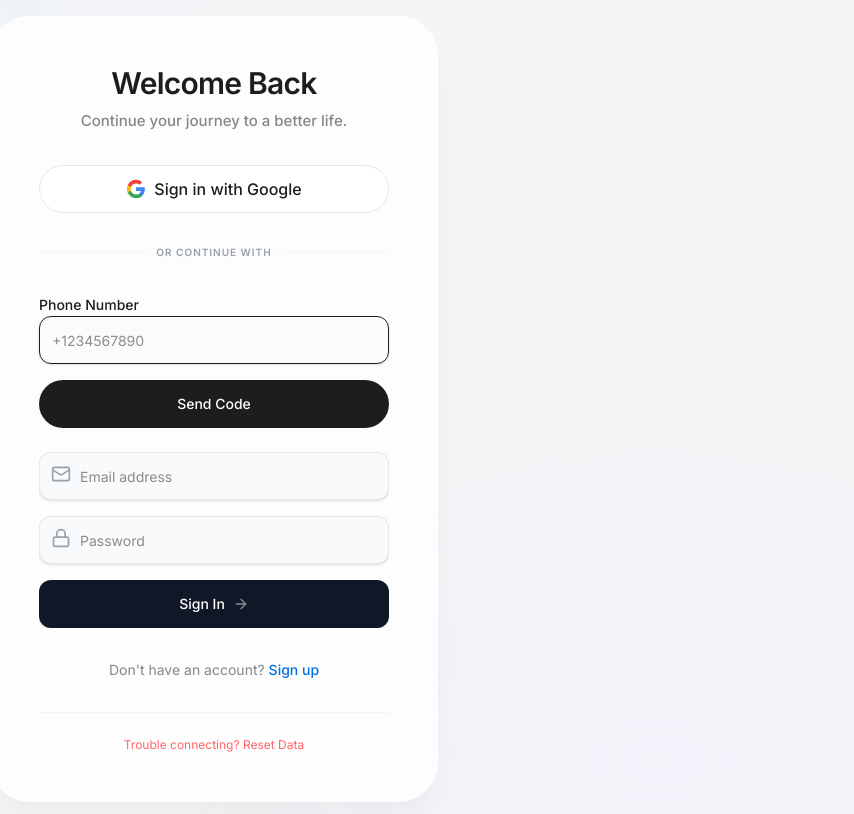
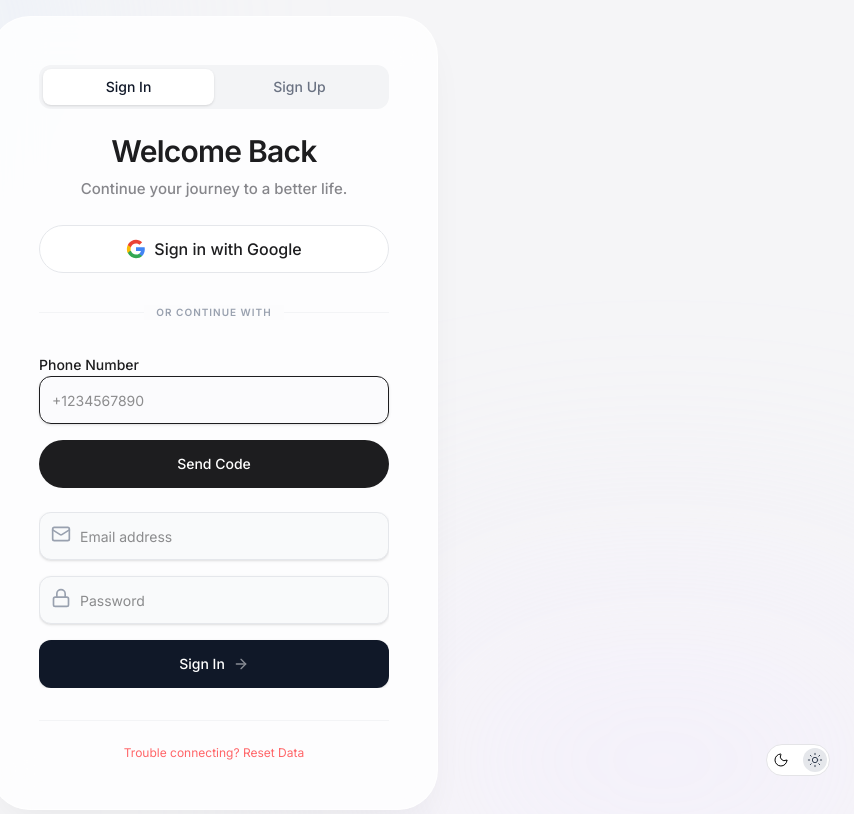
Before and after one commit to 3dmanila-source/lifetime, a Next.js app: page /login in a window 1280 px wide. Shown: the top 814 px of the page, without its empty margins (426-1280 px from the left). Built offline with nearby package versions, Linux system fonts and the light colour scheme.

Commit message:
Fix AI Coach Input & Layout (v1.4)

```diff
--- a/app/api/chat/route.ts
+++ b/app/api/chat/route.ts
@@ -2,7 +2,7 @@ import { google } from '@ai-sdk/google';
 import { streamText } from 'ai';
 import { createClient } from '@/lib/supabase/server';
 
-export const maxDuration = 30;
+export const maxDuration = 60;
 
 export async function POST(req: Request) {
     const { messages } = await req.json();
@@ -68,6 +68,12 @@ export async function POST(req: Request) {
     5. Always ground advice in the reality that time is finite.
   `;
 
+    // Explicitly check for API Key
+    if (!process.env.GOOGLE_GENERATIVE_AI_API_KEY) {
+        console.error("CRITICAL ERROR: GOOGLE_GENERATIVE_AI_API_KEY is missing from environment variables.");
+        return new Response("Configuration Error: API Key Missing. Please add GOOGLE_GENERATIVE_AI_API_KEY to Vercel Environment Variables.", { status: 500 });
+    }
+
     try {
         const result = streamText({
             model: google('gemini-1.5-flash'),
@@ -77,6 +83,6 @@ export async function POST(req: Request) {
         return result.toTextStreamResponse();
     } catch (error) {
         console.error("Gemini API Error:", error);
-        return new Response("I seem to be having trouble connecting to the ether. Please try again later.", { status: 500 });
+        return new Response(`AI Error: ${(error as any).message || 'Unknown error occurred'}`, { status: 500 });
     }
 }
--- a/app/dashboard/layout.tsx
+++ b/app/dashboard/layout.tsx
@@ -1,5 +1,4 @@
 import { Button } from "@/components/ui/button";
-import { Link } from "lucide-react"; // Wait, wrong import for Link
 import NextLink from "next/link";
 import {
     LayoutDashboard,
--- a/app/layout.tsx
+++ b/app/layout.tsx
@@ -2,6 +2,8 @@ import type { Metadata } from "next";
 import { Inter } from "next/font/google";
 import "./globals.css";
 import { cn } from "@/lib/utils";
+import { ThemeProvider } from "@/components/theme-provider";
+import { ThemeToggle } from "@/components/ui/theme-toggle";
 
 const inter = Inter({ subsets: ["latin"] });
 
@@ -31,10 +33,20 @@ export default function RootLayout({
   return (
     <html lang="en" suppressHydrationWarning>
       <body
-        className={cn(inter.className, "bg-[#F5F5F7] text-[#1D1D1F] antialiased")}
+        className={cn(inter.className, "bg-[#F5F5F7] dark:bg-black text-[#1D1D1F] dark:text-white antialiased transition-colors duration-300")}
         suppressHydrationWarning
       >
-        {children}
+        <ThemeProvider
+          attribute="class"
+          defaultTheme="system"
+          enableSystem
+          disableTransitionOnChange
+        >
+          {children}
+          <div className="fixed bottom-6 right-6 z-50">
+            <ThemeToggle />
+          </div>
+        </ThemeProvider>
       </body>
     </html>
   );
--- a/app/page.tsx
+++ b/app/page.tsx
@@ -1,7 +1,18 @@
 import { Hero } from "@/components/landing/Hero";
 import { Features } from "@/components/landing/Features";
+import { createClient } from "@/lib/supabase/server";
+import { redirect } from "next/navigation";
 
-export default function Home() {
+export default async function Home() {
+  const supabase = await createClient();
+  const {
+    data: { user },
+  } = await supabase.auth.getUser();
+
+  if (user) {
+    redirect("/dashboard");
+  }
+
   return (
     <main className="min-h-screen bg-[#F5F5F7]">
       <Hero />
--- a/components/auth/AuthPage.tsx
+++ b/components/auth/AuthPage.tsx
@@ -5,6 +5,7 @@ import { motion, AnimatePresence } from 'framer-motion'
 import { GoogleAuthButton } from '@/components/auth/GoogleAuthButton'
 import { PhoneAuthForm } from '@/components/auth/PhoneAuthForm'
 import EmailAuthForm from '@/components/auth/EmailAuthForm'
+import { AuthToggle } from '@/components/auth/AuthToggle'
 
 interface AuthPageProps {
     initialMode?: 'login' | 'signup'
@@ -12,10 +13,6 @@ interface AuthPageProps {
 
 export default function AuthPage({ initialMode = 'login' }: AuthPageProps) {
     const [mode, setMode] = useState<'login' | 'signup'>(initialMode)
-
-    const toggleMode = () => {
-        setMode(prev => prev === 'login' ? 'signup' : 'login')
-    }
 
     return (
         <div className="min-h-screen flex items-center justify-center bg-[#F5F5F7] p-4 text-[#1D1D1F]">
@@ -32,7 +29,9 @@ export default function AuthPage({ initialMode = 'login' }: AuthPageProps) {
                 transition={{ duration: 0.6, ease: [0.16, 1, 0.3, 1] }}
                 className="w-full max-w-md bg-white/80 backdrop-blur-xl rounded-[2.5rem] p-8 md:p-12 shadow-[0_20px_40px_-12px_rgba(0,0,0,0.06)] border border-white/60 relative z-10"
             >
-                <div className="mb-8 text-center">
+                <div className="mb-6 text-center">
+                    <AuthToggle mode={mode} onToggle={setMode} />
+
                     <AnimatePresence mode="wait">
                         <motion.div
                             key={mode === 'login' ? 'title-login' : 'title-signup'}
@@ -40,6 +39,7 @@ export default function AuthPage({ initialMode = 'login' }: AuthPageProps) {
                             animate={{ opacity: 1, y: 0 }}
                             exit={{ opacity: 0, y: -10 }}
                             transition={{ duration: 0.3 }}
+                            className="mt-6"
                         >
                             <h1 className="text-3xl font-semibold tracking-tight mb-2 text-[#1d1d1f]">
                                 {mode === 'login' ? 'Welcome Back' : 'Create your Life Bank'}
@@ -80,16 +80,6 @@ export default function AuthPage({ initialMode = 'login' }: AuthPageProps) {
                 </div>
 
                 <div className="mt-8 text-center text-[14px]">
-                    <p className="text-center mt-6 text-[#86868B] text-sm">
-                        {mode === 'login' ? "Don't have an account? " : "Already have an account? "}
-                        <button
-                            onClick={() => setMode(mode === 'login' ? 'signup' : 'login')}
-                            className="text-[#0071e3] hover:underline font-medium outline-none"
-                        >
-                            {mode === 'login' ? 'Sign up' : 'Log in'}
-                        </button>
-                    </p>
-
                     <div className="mt-8 pt-6 border-t border-gray-100 flex justify-center">
                         <button
                             onClick={async () => {
--- /dev/null
+++ b/components/auth/AuthToggle.tsx
@@ -0,0 +1,41 @@
+'use client'
+
+import { motion } from 'framer-motion'
+import { cn } from '@/lib/utils'
+
+interface AuthToggleProps {
+    mode: 'login' | 'signup'
+    onToggle: (mode: 'login' | 'signup') => void
+}
+
+export function AuthToggle({ mode, onToggle }: AuthToggleProps) {
+    return (
+        <div className="relative flex w-full p-1 bg-gray-100 rounded-xl mb-6">
+            <motion.div
+                className="absolute inset-y-1 left-1 w-[calc(50%-4px)] bg-white rounded-lg shadow-sm"
+                animate={{
+                    x: mode === 'login' ? 0 : '100%'
+                }}
+                transition={{ type: "spring", stiffness: 300, damping: 30 }}
+            />
+            <button
+                onClick={() => onToggle('login')}
+                className={cn(
+                    "relative z-10 w-1/2 py-2 text-sm font-medium transition-colors duration-200",
+                    mode === 'login' ? "text-gray-900" : "text-gray-500 hover:text-gray-700"
+                )}
+            >
+                Sign In
+            </button>
+            <button
+                onClick={() => onToggle('signup')}
+                className={cn(
+                    "relative z-10 w-1/2 py-2 text-sm font-medium transition-colors duration-200",
+                    mode === 'signup' ? "text-gray-900" : "text-gray-500 hover:text-gray-700"
+                )}
+            >
+                Sign Up
+            </button>
+        </div>
+    )
+}
--- /dev/null
+++ b/components/theme-provider.tsx
@@ -0,0 +1,11 @@
+"use client"
+
+import * as React from "react"
+import { ThemeProvider as NextThemesProvider } from "next-themes"
+
+export function ThemeProvider({
+    children,
+    ...props
+}: React.ComponentProps<typeof NextThemesProvider>) {
+    return <NextThemesProvider {...props}>{children}</NextThemesProvider>
+}
--- /dev/null
+++ b/components/ui/theme-toggle.tsx
@@ -0,0 +1,84 @@
+"use client"
+
+import * as React from "react"
+import { Moon, Sun } from "lucide-react"
+import { useTheme } from "next-themes"
+import { cn } from "@/lib/utils"
+
+interface ThemeToggleProps {
+    className?: string
+}
+
+export function ThemeToggle({ className }: ThemeToggleProps) {
+    const { theme, setTheme } = useTheme()
+    const [mounted, setMounted] = React.useState(false)
+
+    React.useEffect(() => {
+        setMounted(true)
+    }, [])
+
+    if (!mounted) {
+        return null
+    }
+
+    const isDark = theme === "dark"
+
+    return (
+        <div
+            className={cn(
+                "flex w-16 h-8 p-1 rounded-full cursor-pointer transition-all duration-300",
+                isDark
+                    ? "bg-zinc-950 border border-zinc-800"
+                    : "bg-white border border-zinc-200",
+                className
+            )}
+            onClick={() => setTheme(isDark ? "light" : "dark")}
+            role="button"
+            tabIndex={0}
+            aria-label="Toggle theme"
+        >
+            <div className="flex justify-between items-center w-full">
+                <div
+                    className={cn(
+                        "flex justify-center items-center w-6 h-6 rounded-full transition-transform duration-300",
+                        isDark
+                            ? "transform translate-x-0 bg-zinc-800"
+                            : "transform translate-x-8 bg-gray-200"
+                    )}
+                >
+                    {isDark ? (
+                        <Moon
+                            className="w-4 h-4 text-white"
+                            strokeWidth={1.5}
+                        />
+                    ) : (
+                        <Sun
+                            className="w-4 h-4 text-gray-700"
+                            strokeWidth={1.5}
+                        />
+                    )}
+                </div>
+                <div
+                    className={cn(
+                        "flex justify-center items-center w-6 h-6 rounded-full transition-transform duration-300",
+                        isDark
+                            ? "bg-transparent hidden"
+                            : "transform -translate-x-8"
+                    )}
+                >
+                    {isDark ? (
+                        <Sun
+                            className="w-4 h-4 text-gray-500"
+                            strokeWidth={1.5}
+                        />
+                    ) : (
+                        <Moon
+                            className="w-4 h-4 text-black"
+                            strokeWidth={1.5}
+                        />
+                    )}
+                </div>
+            </div>
+        </div>
+    )
+}
--- a/package.json
+++ b/package.json
@@ -24,6 +24,7 @@
     "framer-motion": "^12.33.0",
     "lucide-react": "^0.563.0",
     "next": "16.1.6",
+    "next-themes": "^0.4.6",
     "react": "19.2.3",
     "react-dom": "19.2.3",
     "recharts": "^3.7.0",
```
Also changed, not shown: app/dashboard/coach/page.tsx (+61 -23 lines), 1 other file (tests, documents, lock files or other folders).
